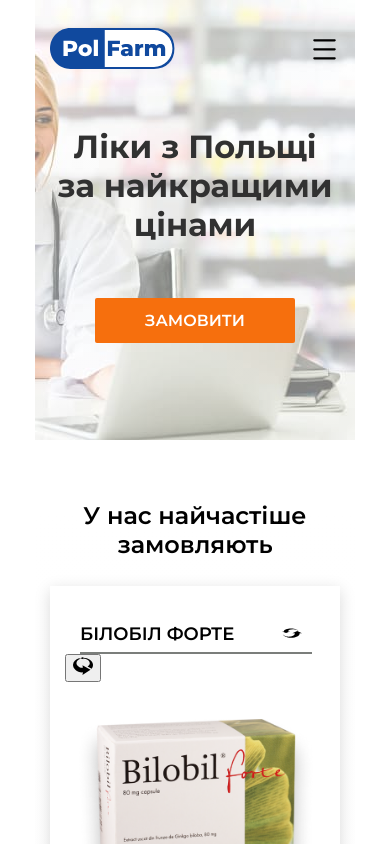
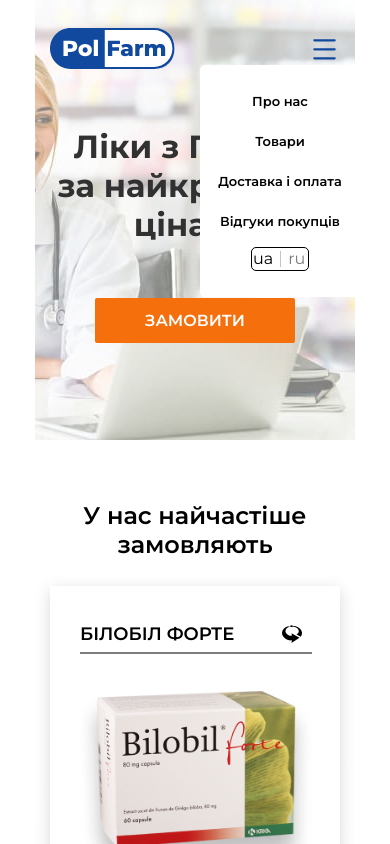
Before and after one commit to m6xcom/polfarm, a website: page src/index.html in a window 390 px wide. Both pictures are taken after a click on the button 324 px from the left and 51 px from the top of the page. Shown: the top 844 px of the page. Drawn offline with nearby package versions, Linux system fonts and the light colour scheme; files that its build step writes are made by us from their sources; files whose address does not match are found by name.

Commit message:
Adds mobile menu

```diff
--- a/src/html/header.html
+++ b/src/html/header.html
@@ -5,11 +5,32 @@
     </svg>
   </a>
   <div class="mobile-menu">
-    <button type="button" class="mobile-menu__button" data-menu-button>
+    <button type="button" class="mobile-menu__button">
       <svg width="25" height="22.5" aria-label="Переключатель мобильного меню">
         <use href="./images/mobile/mobile-icons.svg#mobile-menu"></use>
       </svg>
     </button>
+    <div class="mobile-menu_modal">
+      <nav class="mobile-menu__navigation">
+        <ul class="mobile-navigation__list">
+          <li class="mobile-navigation__list__item"><a href="#">Про нас</a></li>
+          <li class="mobile-navigation__list__item">
+            <a href="#products">Товари</a>
+          </li>
+          <li class="mobile-navigation__list__item">
+            <a href="#">Доставка і оплата</a>
+          </li>
+          <li class="mobile-navigation__list__item">
+            <a href="#">Відгуки покупців</a>
+          </li>
+        </ul>
+      </nav>
+      <ul class="lang-switch mobile">
+        <li class="lang-switch__item lang_ua active"><a href="#">ua</a></li>
+        <li><span class="separator"></span></li>
+        <li class="lang-switch__item lang_ru"><a href="#">ru</a></li>
+      </ul>
+    </div>
   </div>
   <div class="desktop__header">
     <nav class="navigation">
--- /dev/null
+++ b/src/js/mobile-menu.js
@@ -0,0 +1,9 @@
+const mobileMenuButton = document.querySelector(".mobile-menu__button");
+const mobileMenuModal = document.querySelector(".mobile-menu_modal");
+
+const toggleModal = () => {
+  mobileMenuButton.classList.toggle("active");
+  mobileMenuModal.classList.toggle("active");
+};
+
+mobileMenuButton.addEventListener("click", toggleModal);
--- a/src/styles/sass/components/_header.scss
+++ b/src/styles/sass/components/_header.scss
@@ -1,6 +1,7 @@
 header {
   display: flex;
   position: absolute;
+  overflow: hidden;
   width: 320px;
   margin-left: auto;
   margin-right: auto;
@@ -29,7 +30,7 @@
 }
 
 .mobile-menu {
-  margin-left: 137px;
+  padding-left: 137px;
   padding-top: 10px;
   @include desktop {
     display: none;
@@ -41,6 +42,44 @@
     transition: fill 250ms ease-in-out;
     &:hover {
       cursor: pointer;
+    }
+    &.active {
+      fill: #10499e;
+    }
+  }
+  &_modal {
+    padding-top: 10px;
+    padding-bottom: 10px;
+    display: block;
+    width: 160px;
+    background-color: #ffffff;
+    transform: translateX(100%);
+    transition: transform 250ms ease-in-out;
+    border-radius: 5px;
+
+    &.active {
+      transform: translateX(-70%);
+    }
+  }
+}
+
+.mobile-navigation__list {
+  list-style: none;
+  display: flex;
+  flex-direction: column;
+  align-items: center;
+  padding: 0;
+  &__item {
+    & a {
+      text-decoration: none;
+      font-style: normal;
+      font-weight: 600;
+      font-size: 13px;
+      line-height: 20px;
+      color: #000000;
+    }
+    &:not(:first-child) {
+      margin-top: 20px;
     }
   }
 }
@@ -137,6 +176,29 @@
     margin-left: 45px;
     margin-top: 34px;
   }
+  &.mobile {
+    display: flex;
+    list-style: none;
+    border: 1px solid black;
+    border-radius: 5px;
+    padding: 1px;
+    width: 58px;
+    margin-right: auto;
+    margin-left: auto;
+
+    & li:not(:first-child) {
+      margin-left: 7px;
+    }
+    & a {
+      text-decoration: none;
+      font-style: normal;
+      font-weight: normal;
+      font-size: 16px;
+      line-height: 20px;
+      text-align: center;
+      color: $grey;
+    }
+  }
   &__item {
     & a {
       @include desktop {
@@ -156,12 +218,15 @@
   }
 }
 .separator {
+  display: block;
+  margin-top: 2px;
+  height: 16px;
+  width: 1px;
+  background-color: #c4c4c4;
   @include desktop {
-    display: block;
     margin-left: 2px;
     width: 16px;
     height: 1px;
-    background-color: #c4c4c4;
   }
 }
 
```
Also changed, not shown: src/styles/css/main.css, src/styles/css/main.min.css, 2 other files.
